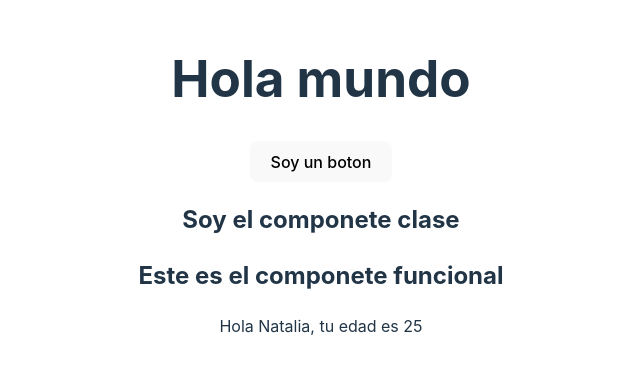
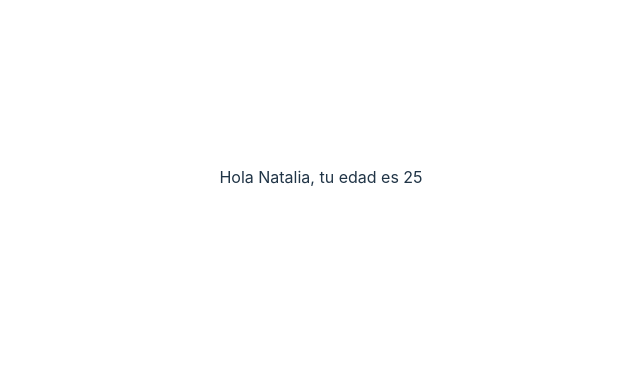
Before and after one commit to toniscrm/curso-react, a React (Vite) app: page / in a window 1280 px wide. Shown: the part 223-596 px from the top of the page, without its empty margins (319-959 px from the left). Built offline with nearby package versions, Linux system fonts and the light colour scheme.

Commit message:
Leccion 1

```diff
--- a/src/App.tsx
+++ b/src/App.tsx
@@ -1,21 +1,9 @@
 import "./App.css"
-import ComponenteClase from "./components/ComponenteClase"
-import ComponenteFuncional from "./components/ComponenteFuncional"
 import SaludoClase from "./components/SaludoClase"
-
-const saludo = <h1>Hola mundo</h1>
-
-const Boton = () => {
-  return <button>Soy un boton</button>
-}
 
 function App() {
   return (
     <div>
-      {saludo}
-      <Boton></Boton>
-      <ComponenteClase></ComponenteClase>
-      <ComponenteFuncional></ComponenteFuncional>
       <SaludoClase nombre="Natalia" edad={25}></SaludoClase>
     </div>
   )
```
